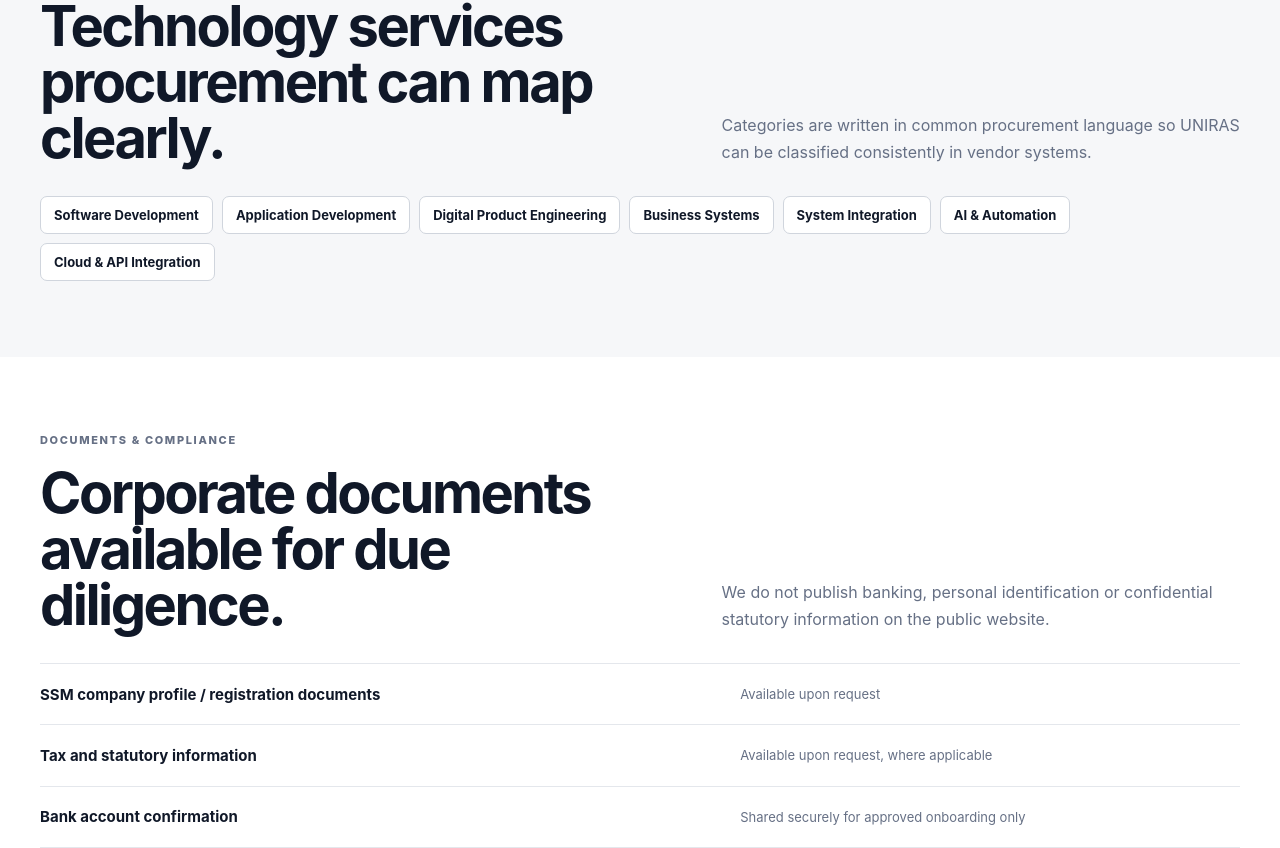
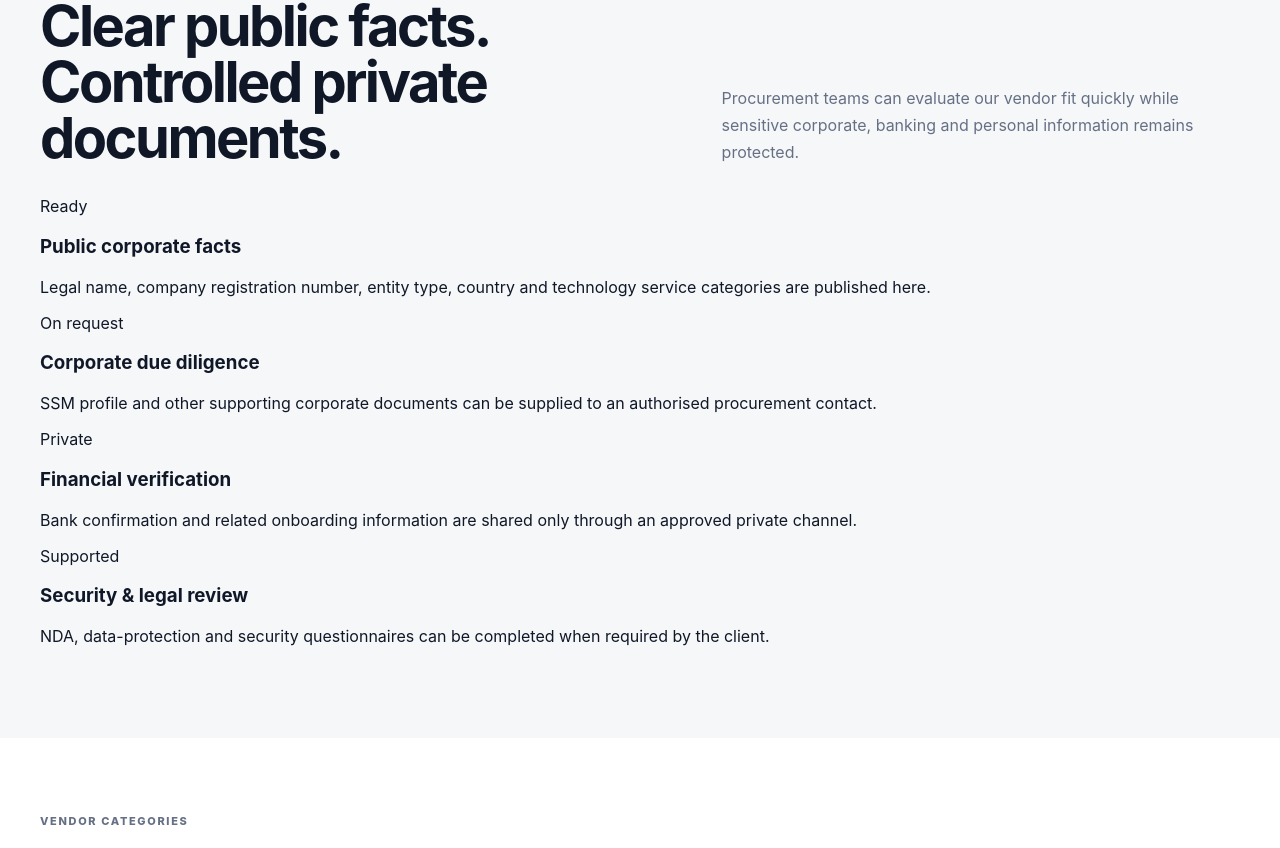
Before and after one commit to kaerogroup/uniras-corporate, a Next.js app: page /vendor in a window 1280 px wide. Shown: the part 1179-2027 px from the top of the page. Built offline with nearby package versions, Linux system fonts and the light colour scheme.

Commit message:
feat(vendor): clarify procurement readiness and private data boundaries

```diff
--- a/app/vendor/page.tsx
+++ b/app/vendor/page.tsx
@@ -6,8 +6,15 @@ export const metadata = {
 };
 
 const categories = ["Software Development","Application Development","Digital Product Engineering","Business Systems","System Integration","AI & Automation","Cloud & API Integration"];
+const readiness = [
+  ["Public corporate facts", "Ready", "Legal name, company registration number, entity type, country and technology service categories are published here."],
+  ["Corporate due diligence", "On request", "SSM profile and other supporting corporate documents can be supplied to an authorised procurement contact."],
+  ["Financial verification", "Private", "Bank confirmation and related onboarding information are shared only through an approved private channel."],
+  ["Security & legal review", "Supported", "NDA, data-protection and security questionnaires can be completed when required by the client."],
+];
 const documents = [
   ["SSM company profile / registration documents", "Available upon request"],
+  ["Registered address and corporate particulars", "Provided with onboarding documents"],
   ["Tax and statutory information", "Available upon request, where applicable"],
   ["Bank account confirmation", "Shared securely for approved onboarding only"],
   ["Authorised representative information", "Available upon request"],
@@ -19,7 +26,8 @@ export default function VendorPage() {
     <header className="site-header shell"><a className="brand" href="/" aria-label="UNIRAS home"><span className="brand-mark">U</span><span>UNIRAS</span></a><nav aria-label="Vendor page navigation"><a href="/">Company profile</a><span className="language-switch"><span className="active">EN</span><a href="/bm/vendor">BM</a></span></nav></header>
     <section className={`${styles.hero} shell`}><div className="eyebrow">Procurement & Vendor Onboarding</div><h1>Vendor registration information.</h1><p>Key corporate information for procurement teams evaluating or onboarding UNIRAS SDN. BHD. as a technology vendor. Sensitive documents are supplied through an appropriate private channel rather than published on the public website.</p></section>
     <section className={`${styles.section} shell`}><div className="section-kicker">Corporate information</div><div className={styles.facts}><div><span>Legal name</span><strong>UNIRAS SDN. BHD.</strong></div><div><span>Registration no.</span><strong>1478108T / 202201032411</strong></div><div><span>Entity</span><strong>Private limited company</strong></div><div><span>Country</span><strong>Malaysia</strong></div><div><span>Primary business</span><strong>Digital products, applications & business systems</strong></div><div><span>General contact</span><strong>hello@uniras.my</strong></div></div></section>
-    <section className={`${styles.section} ${styles.soft}`}><div className="shell"><div className="section-kicker">Vendor categories</div><div className={styles.heading}><h2>Technology services procurement can map clearly.</h2><p>Categories are written in common procurement language so UNIRAS can be classified consistently in vendor systems.</p></div><div className={styles.tags}>{categories.map((item)=><span key={item}>{item}</span>)}</div></div></section>
+    <section className={`${styles.section} ${styles.soft}`}><div className="shell"><div className="section-kicker">Procurement readiness</div><div className={styles.heading}><h2>Clear public facts. Controlled private documents.</h2><p>Procurement teams can evaluate our vendor fit quickly while sensitive corporate, banking and personal information remains protected.</p></div><div className={styles.readiness}>{readiness.map(([title,status,body])=><article key={title}><div><span>{status}</span></div><h3>{title}</h3><p>{body}</p></article>)}</div></div></section>
+    <section className={`${styles.section} shell`}><div className="section-kicker">Vendor categories</div><div className={styles.heading}><h2>Technology services procurement can map clearly.</h2><p>Categories are written in common procurement language so UNIRAS can be classified consistently in vendor systems.</p></div><div className={styles.tags}>{categories.map((item)=><span key={item}>{item}</span>)}</div></section>
     <section className={`${styles.section} shell`}><div className="section-kicker">Documents & compliance</div><div className={styles.heading}><h2>Corporate documents available for due diligence.</h2><p>We do not publish banking, personal identification or confidential statutory information on the public website.</p></div><div className={styles.documents}>{documents.map(([name,status])=><div key={name}><strong>{name}</strong><span>{status}</span></div>)}</div></section>
     <section className={`${styles.section} ${styles.note}`}><div className={`shell ${styles.noteInner}`}><div><div className="section-kicker">Procurement contact</div><h2>Need UNIRAS registered in your vendor system?</h2><p>Send the registration form, document checklist or procurement requirements. We will respond with the relevant corporate information through the appropriate channel.</p></div><a className="button primary" href="mailto:hello@uniras.my?subject=Vendor%20Registration%20-%20UNIRAS%20SDN.%20BHD.">Request vendor documents</a></div></section>
     <footer className="footer shell"><div className="brand"><span className="brand-mark">U</span><span>UNIRAS</span></div><p>UNIRAS SDN. BHD.<br/>Registration No. 1478108T / 202201032411</p><p>Digital Products · Applications · Business Systems</p><p>© 2026 UNIRAS SDN. BHD.</p></footer>
```
